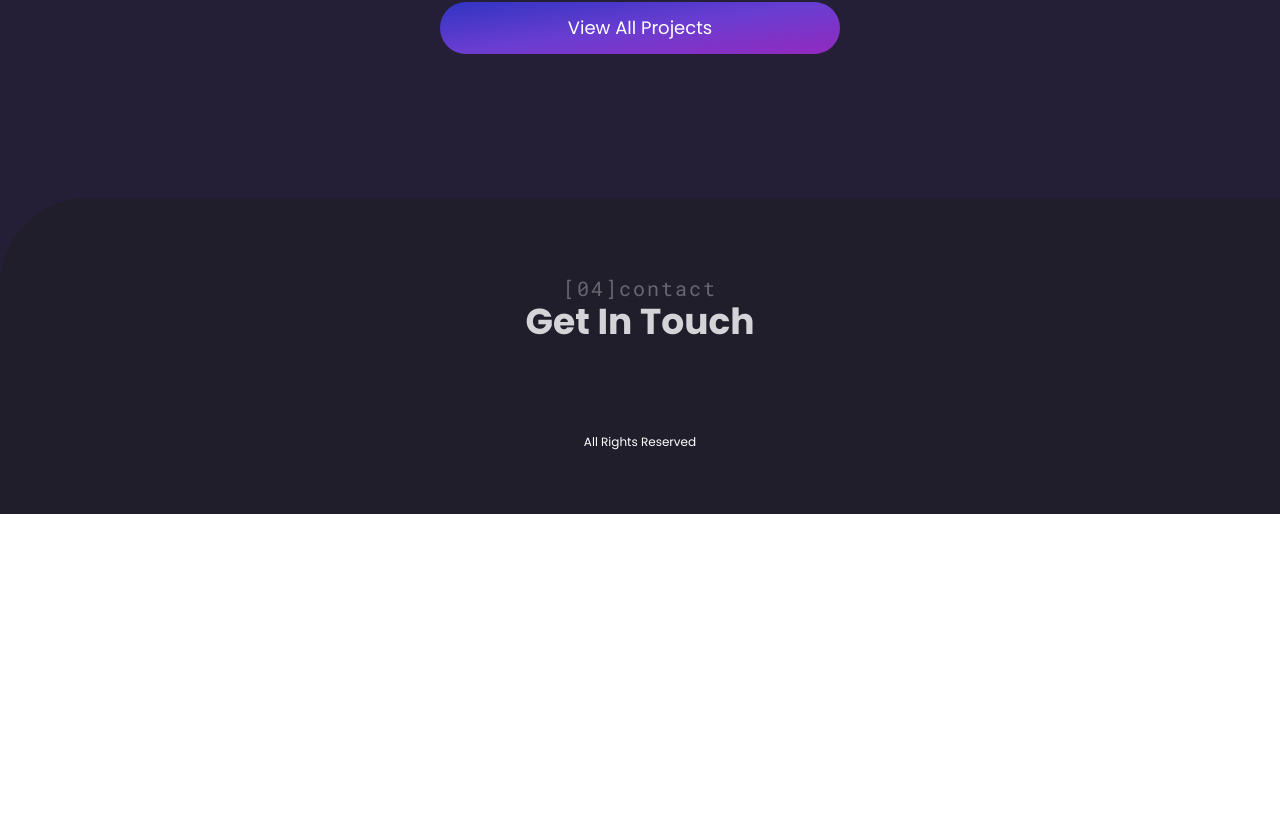
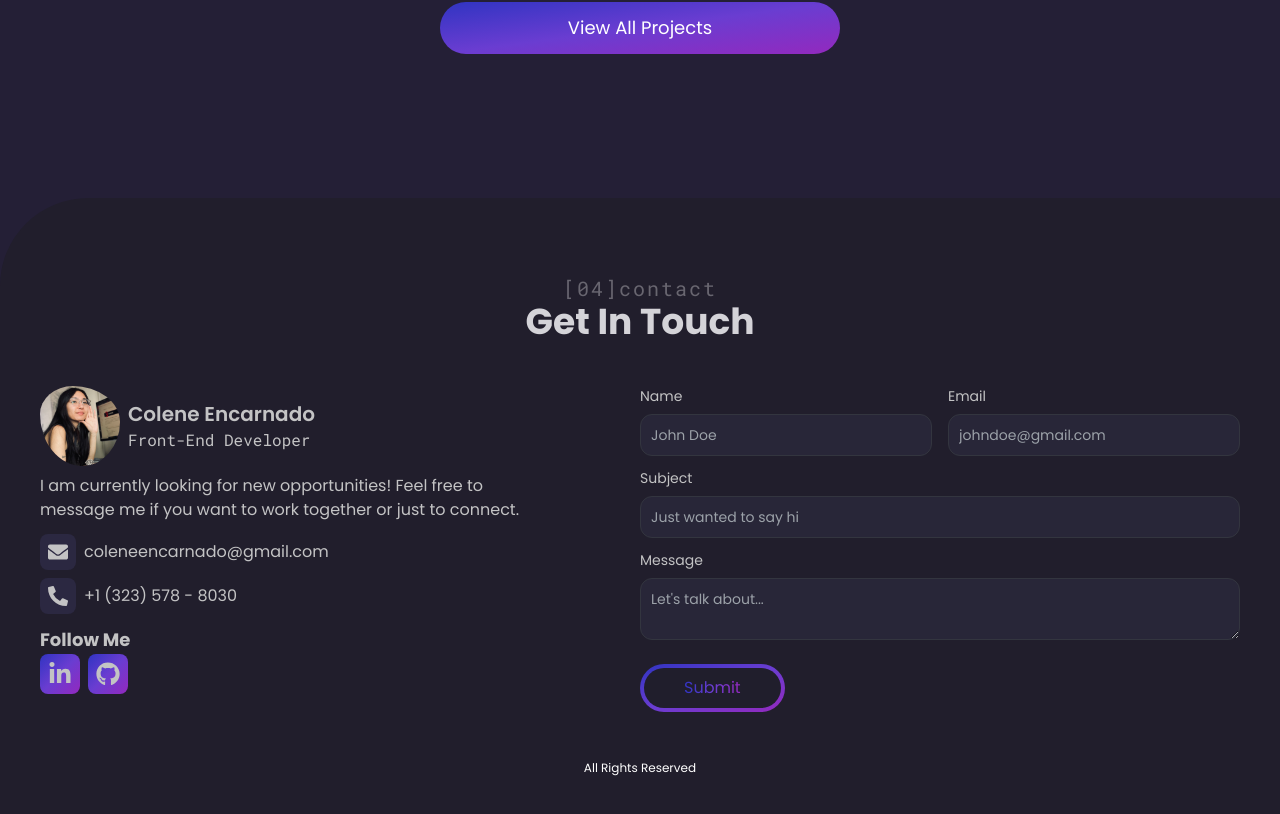
Before and after one commit to encarnac/portfolio, a React (Vite) app: page / in a window 1280 px wide. Shown: the part 2945-3759 px from the top of the page. Before the commit the page ends 3459 px from the top, so only its background shows below. Built offline with nearby package versions, Linux system fonts and the light colour scheme.

Commit message:
Created layout and added socials, photo, and form

```diff
--- a/src/components/ContactSection.jsx
+++ b/src/components/ContactSection.jsx
@@ -1,4 +1,6 @@
-// import watch_soon from "../assets/watch-soon.png";
+import { FaPhoneAlt, FaEnvelope, FaLinkedinIn, FaGithub } from "react-icons/fa";
+import { FiGithub } from "react-icons/fi";
+import portrait from "../assets/portrait.png";
 const ContactSection = () => {
   return (
     <section id="contact" className="mb-12 w-full">
@@ -7,12 +9,148 @@ const ContactSection = () => {
           [04]contact
         </h4>
         <h3 className="font-sans text-3xl font-bold text-[#5b5662] dark:text-[#D4D3D8] lg:text-4xl">
-          {/* <span className="bg-gradient-to-r from-[#68A3EB] to-[#F38BBB] bg-clip-text text-transparent dark:from-[#3034C2] dark:via-[#6A3DD1] dark:to-[#9329BE]"> */}
           Get In Touch
-          {/* </span> */}
         </h3>
       </div>
-      <div className="flex flex-col items-center justify-center text-[#797382] dark:text-white"></div>
+      <div className="grid grid-cols-1 text-sm text-[#7B7484] dark:text-[#c3c3c4] sm:text-base md:grid-cols-10">
+        <div className="col-span-5 flex flex-col">
+          <div className="flow-row mb-2 flex items-center gap-x-2">
+            <div className="w-20 overflow-clip rounded-custom-3">
+              <img src={portrait} />
+            </div>
+            <div className="">
+              <p className="text-base font-semibold sm:text-lg lg:text-xl">
+                Colene Encarnado
+              </p>
+              <p className="font-mono">Front-End Developer</p>
+            </div>
+          </div>
+
+          <p className="text-balance mb-3 text-sm sm:text-base">
+            I am currently looking for new opportunities! Feel free to message
+            me if you want to work together or just to connect.
+          </p>
+          <ul className="mb-3 space-y-2">
+            <li className="group">
+              <a
+                href="mailto:coleneencarnado@gmail.com"
+                className="flex flex-row items-center gap-x-2 transition duration-300 ease-in group-hover:text-[#DE8ABB] dark:group-hover:text-[#7943ED]"
+              >
+                <span className="cursor-pointer rounded-lg bg-[#CED7E5] p-2 dark:bg-[#2B2841]">
+                  <FaEnvelope className="size-5" />
+                </span>
+                coleneencarnado
+                <wbr />
+                @gmail.com
+              </a>
+            </li>
+            <li className="group">
+              <a
+                href="tel:13235788030"
+                className="flex flex-row items-center gap-x-2 transition duration-300 ease-in group-hover:text-[#DE8ABB] dark:group-hover:text-[#7943ED]"
+              >
+                <span className="cursor-pointer rounded-lg bg-[#CED7E5] p-2 dark:bg-[#2B2841]">
+                  <FaPhoneAlt className="size-5" />
+                </span>
+                +1 (323) 578 - 8030
+              </a>
+            </li>
+          </ul>
+          <h5 className="text-base font-bold sm:text-lg">Follow Me</h5>
+          <div className="flex flex-row gap-x-2">
+            <a
+              href="https://www.linkedin.com/in/encarnac/"
+              className="rounded-lg bg-[#DADAE7] bg-gradient-to-br from-[#68A3EB] to-[#F38BBB] p-2 text-white transition duration-300 ease-in-out hover:scale-105 dark:bg-[#3e3759] dark:from-[#3034C2] dark:via-[#6A3DD1] dark:to-[#9329BE] dark:text-[#c3c3c4]"
+            >
+              <FaLinkedinIn className="size-6" />
+            </a>
+            <a
+              href="https://github.com/encarnac"
+              className="rounded-lg bg-[#DADAE7] bg-gradient-to-br from-[#68A3EB] to-[#F38BBB] p-2 text-white transition duration-300 ease-in-out hover:scale-105 dark:bg-[#3e3759] dark:from-[#3034C2] dark:via-[#6A3DD1] dark:to-[#9329BE] dark:text-[#c3c3c4]"
+            >
+              <FaGithub className="size-6" />
+            </a>
+          </div>
+        </div>
+        <div className="col-span-5 mt-8 md:mt-0">
+          <form className="flex flex-col">
+            <div className="mb-3 flex w-full flex-col items-stretch justify-between gap-x-4 md:flex-row">
+              <div className="mb-3 grow md:mb-0">
+                <label
+                  htmlFor="name"
+                  className="mb-2 block text-sm font-medium"
+                >
+                  Name
+                </label>
+                <input
+                  name="name"
+                  type="text"
+                  id="name"
+                  required
+                  className="block w-full rounded-xl border border-[#CCD0D7] bg-[#DCE1E7] p-2.5 text-sm text-[#ADADB6] placeholder-[#9CA2A9] dark:border-[#33353F] dark:bg-[#282638] dark:text-gray-100"
+                  placeholder="John Doe"
+                />
+              </div>
+              <div className="grow">
+                <label
+                  htmlFor="email"
+                  className="mb-2 block text-sm font-medium"
+                >
+                  Email
+                </label>
+                <input
+                  name="email"
+                  type="email"
+                  id="email"
+                  required
+                  className="block w-full rounded-xl border border-[#CCD0D7] bg-[#DCE1E7] p-2.5 text-sm text-[#ADADB6] placeholder-[#9CA2A9] dark:border-[#33353F] dark:bg-[#282638] dark:text-gray-100"
+                  placeholder="johndoe@gmail.com"
+                />
+              </div>
+            </div>
+            <div className="mb-3">
+              <label
+                htmlFor="subject"
+                className="mb-2 block text-sm font-medium"
+              >
+                Subject
+              </label>
+              <input
+                name="subject"
+                type="text"
+                id="subject"
+                required
+                className="block w-full rounded-xl border border-[#CCD0D7] bg-[#DCE1E7] p-2.5 text-sm text-[#ADADB6] placeholder-[#9CA2A9] dark:border-[#33353F] dark:bg-[#282638] dark:text-gray-100"
+                placeholder="Just wanted to say hi"
+              />
+            </div>
+            <div className="mb-3">
+              <label
+                htmlFor="message"
+                className="mb-2 block text-sm font-medium"
+              >
+                Message
+              </label>
+              <textarea
+                name="message"
+                id="message"
+                className="block w-full rounded-xl border border-[#CCD0D7] bg-[#DCE1E7] p-2.5 text-sm text-[#ADADB6] placeholder-[#9CA2A9] dark:border-[#33353F] dark:bg-[#282638] dark:text-gray-100"
+                placeholder="Let's talk about..."
+              />
+            </div>
+            <button
+              type="submit"
+              className="mt-3 inline-block w-fit rounded-full bg-gradient-to-br from-[#68A3EB] to-[#F38BBB] px-1 py-1 text-white transition duration-300 ease-in-out hover:scale-105 dark:from-[#3034C2] dark:via-[#6A3DD1] dark:to-[#9329BE]"
+            >
+              <span className="block rounded-full bg-[#e3e8ee] px-10 py-2 transition duration-300 dark:bg-[#201E2C]">
+                <span className="bg-gradient-to-r from-[#68A3EB] to-[#F38BBB] bg-clip-text text-transparent dark:from-[#3034C2] dark:via-[#6A3DD1] dark:to-[#9329BE]">
+                  Submit
+                </span>
+              </span>
+            </button>
+          </form>
+        </div>
+      </div>
     </section>
   );
 };
```
Also changed, not shown: src/assets/portrait.png (added).
